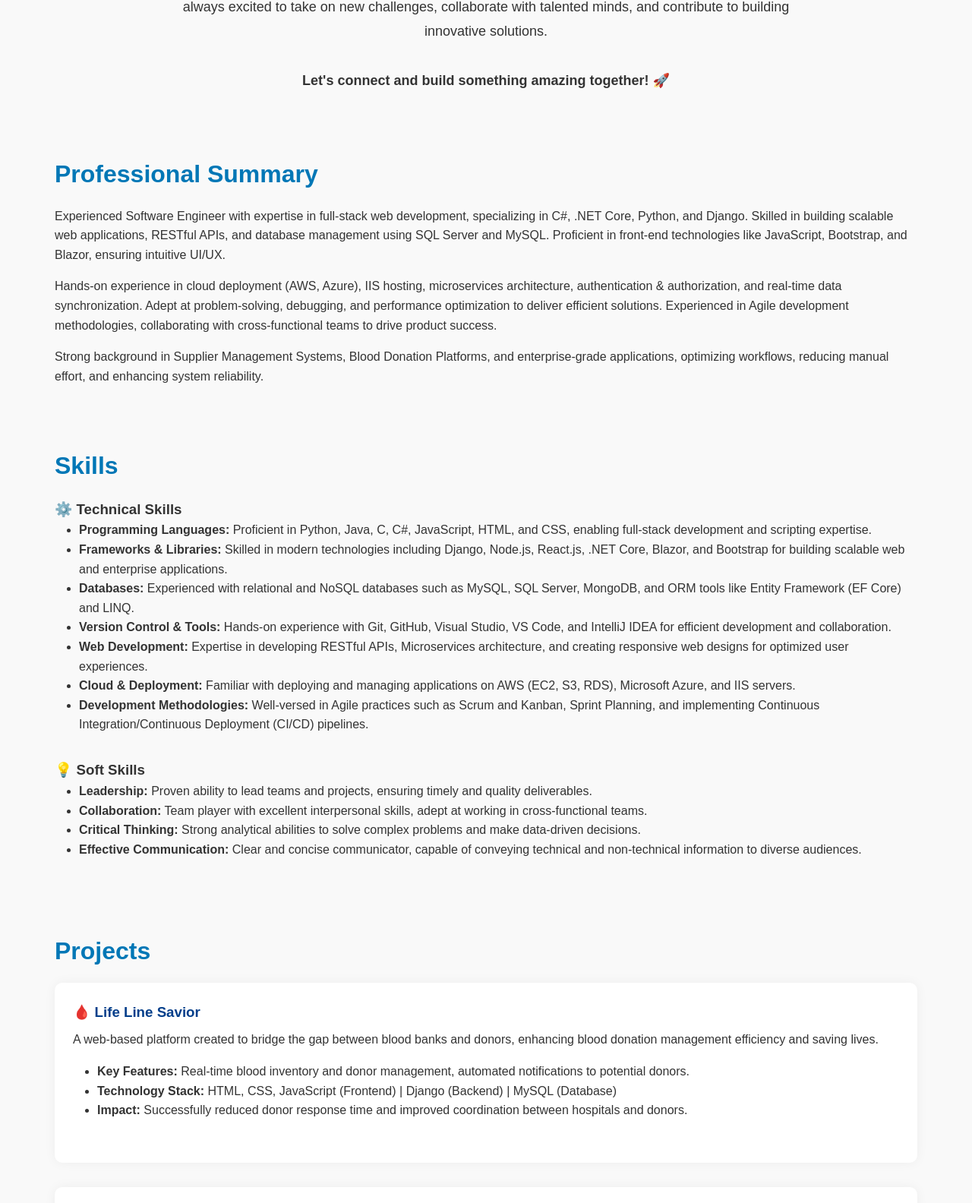
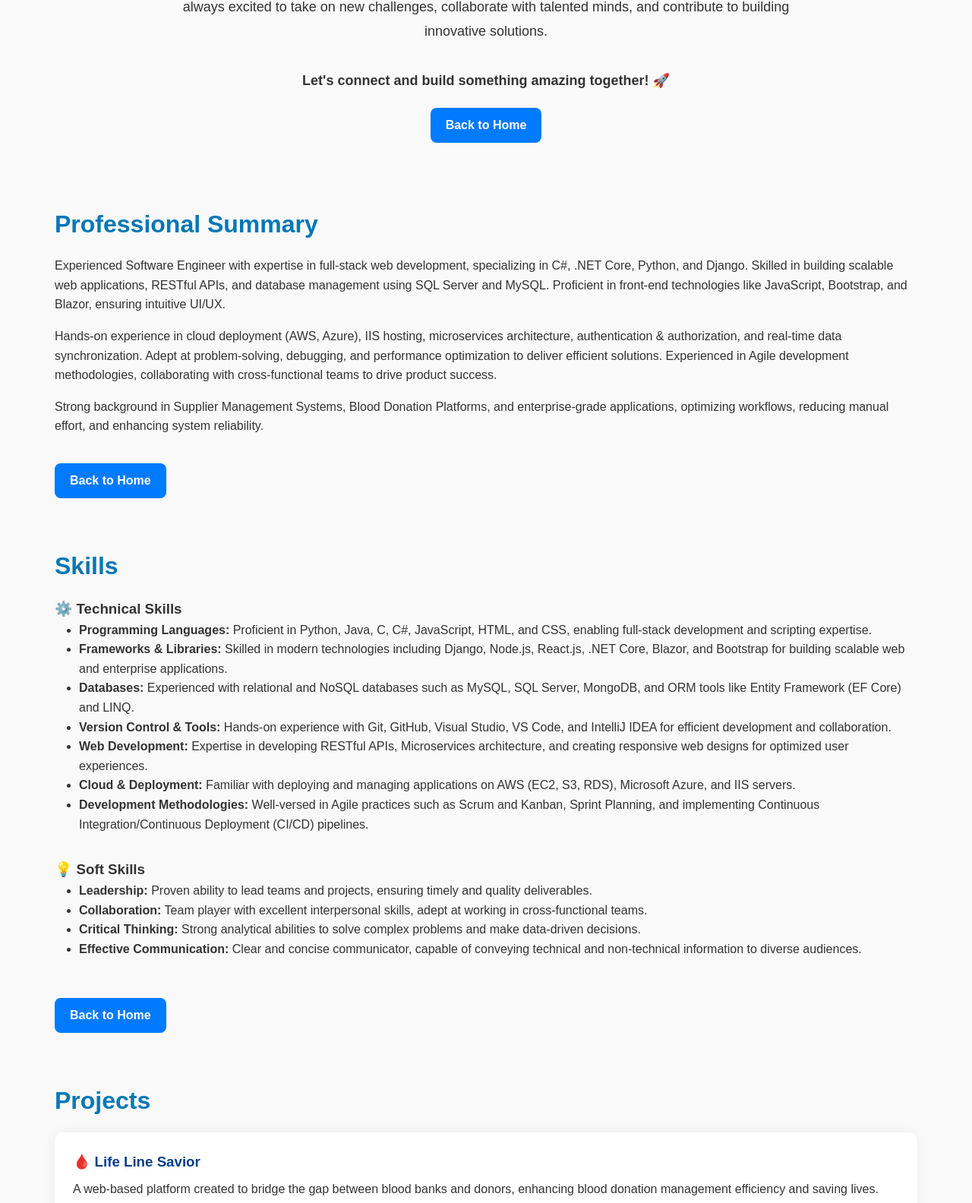
Before and after one commit to Ankushmtiwari/portfolio, a plain HTML site: page index.html in a window 1280 px wide. Shown: the part 1077-2661 px from the top of the page at 76% size. Drawn offline with Linux system fonts and the light colour scheme.

Commit message:
Updated project

```diff
--- a/index.html
+++ b/index.html
@@ -62,6 +62,10 @@
         <br><br>
         <strong>Let's connect and build something amazing together!</strong> 🚀
     </p>
+    <a href="index.html" style="display: inline-block; margin-top: 20px; padding: 10px 20px; background-color: #007BFF; color: white; text-decoration: none; border-radius: 8px; font-weight: bold;">
+        Back to Home
+      </a>
+
 </section>
 
     <!-- Professional Summary Section -->
@@ -70,6 +74,10 @@
         <p>Experienced Software Engineer with expertise in full-stack web development, specializing in C#, .NET Core, Python, and Django. Skilled in building scalable web applications, RESTful APIs, and database management using SQL Server and MySQL. Proficient in front-end technologies like JavaScript, Bootstrap, and Blazor, ensuring intuitive UI/UX.</p>
         <p>Hands-on experience in cloud deployment (AWS, Azure), IIS hosting, microservices architecture, authentication & authorization, and real-time data synchronization. Adept at problem-solving, debugging, and performance optimization to deliver efficient solutions. Experienced in Agile development methodologies, collaborating with cross-functional teams to drive product success.</p>
         <p>Strong background in Supplier Management Systems, Blood Donation Platforms, and enterprise-grade applications, optimizing workflows, reducing manual effort, and enhancing system reliability.</p>
+        <a href="index.html" style="display: inline-block; margin-top: 20px; padding: 10px 20px; background-color: #007BFF; color: white; text-decoration: none; border-radius: 8px; font-weight: bold;">
+            Back to Home
+          </a>
+
     </section>
 
    <!-- Skills Section -->
@@ -98,6 +106,10 @@
             <li><strong>Effective Communication:</strong> Clear and concise communicator, capable of conveying technical and non-technical information to diverse audiences.</li>
         </ul>
     </div>
+    <a href="index.html" style="display: inline-block; margin-top: 20px; padding: 10px 20px; background-color: #007BFF; color: white; text-decoration: none; border-radius: 8px; font-weight: bold;">
+        Back to Home
+      </a>
+
 </section>
 
 
@@ -136,6 +148,10 @@
             <li><strong>Impact:</strong> Enhanced user shopping experience and increased customer engagement through a dynamic and responsive UI.</li>
         </ul>
     </div>
+    <a href="index.html" style="display: inline-block; margin-top: 20px; padding: 10px 20px; background-color: #007BFF; color: white; text-decoration: none; border-radius: 8px; font-weight: bold;">
+        Back to Home
+      </a>
+
 
 </section>
 
@@ -155,6 +171,10 @@
             <li>Promoted awareness on key social issues and created sustainable programs for long-term community development.</li>
         </ul>
     </div>
+    <a href="index.html" style="display: inline-block; margin-top: 20px; padding: 10px 20px; background-color: #007BFF; color: white; text-decoration: none; border-radius: 8px; font-weight: bold;">
+        Back to Home
+      </a>
+
 </section>
 
 
@@ -176,6 +196,10 @@
         <h3>🎖️ Community Service Recognition</h3>
         <p>Awarded for consistent dedication towards grassroots-level community development, including food distribution, healthcare facilitation, and education support programs.</p>
     </div>
+    <a href="index.html" style="display: inline-block; margin-top: 20px; padding: 10px 20px; background-color: #007BFF; color: white; text-decoration: none; border-radius: 8px; font-weight: bold;">
+        Back to Home
+      </a>
+
 </section>
 
 
@@ -200,6 +224,10 @@
         <p><strong>D.C. High School</strong> | Percentage: <strong>73%</strong></p>
         <p>Successfully completed secondary education with a strong academic record, building a solid base for future technical studies.</p>
     </div>
+    <a href="index.html" style="display: inline-block; margin-top: 20px; padding: 10px 20px; background-color: #007BFF; color: white; text-decoration: none; border-radius: 8px; font-weight: bold;">
+        Back to Home
+      </a>
+
 </section>
 
     <!-- Contact Section -->
```
